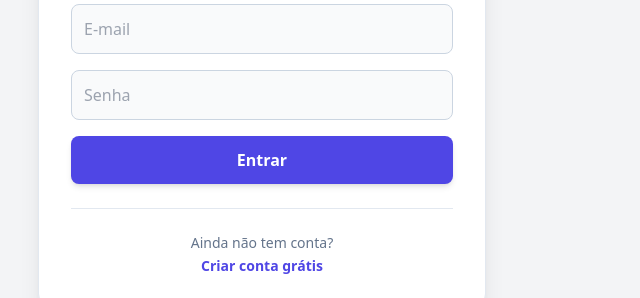
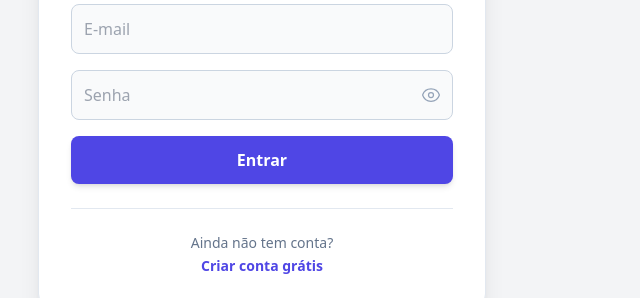
Before and after one commit to lucasfragadev/kard, a website: page public/login.html in a window 1280 px wide. Shown: the part 294-592 px from the top of the page, 378-1018 px from the left. Drawn offline with Linux system fonts and the light colour scheme.

Commit message:
feat: visualização de senha na página de login

```diff
--- a/public/login.html
+++ b/public/login.html
@@ -18,8 +18,17 @@
             <input type="email" id="email" placeholder="E-mail"
                 class="w-full bg-gray-50 dark:bg-slate-900 border border-slate-300 dark:border-slate-700 rounded-lg p-3 outline-none focus:ring-2 focus:ring-indigo-500 transition-colors" required>
 
-            <input type="password" id="password" placeholder="Senha"
-                class="w-full bg-gray-50 dark:bg-slate-900 border border-slate-300 dark:border-slate-700 rounded-lg p-3 outline-none focus:ring-2 focus:ring-indigo-500 transition-colors" required>
+            <div class="relative">
+                <input type="password" id="password" placeholder="Senha"
+                    class="w-full bg-gray-50 dark:bg-slate-900 border border-slate-300 dark:border-slate-700 rounded-lg p-3 pr-10 outline-none focus:ring-2 focus:ring-indigo-500 transition-colors" required>
+
+                <button type="button" onclick="togglePass('password', 'eye-icon-login')" class="absolute right-3 top-1/2 -translate-y-1/2 text-slate-400 hover:text-indigo-500">
+                    <svg id="eye-icon-login" xmlns="http://www.w3.org/2000/svg" fill="none" viewBox="0 0 24 24" stroke-width="1.5" stroke="currentColor" class="w-5 h-5">
+                        <path stroke-linecap="round" stroke-linejoin="round" d="M2.036 12.322a1.012 1.012 0 010-.639C3.423 7.51 7.36 4.5 12 4.5c4.638 0 8.573 3.007 9.963 7.178.07.207.07.431 0 .639C20.577 16.49 16.64 19.5 12 19.5c-4.638 0-8.573-3.007-9.963-7.178z" />
+                        <path stroke-linecap="round" stroke-linejoin="round" d="M15 12a3 3 0 11-6 0 3 3 0 016 0z" />
+                    </svg>
+                </button>
+            </div>
 
             <button type="submit" class="w-full bg-indigo-600 hover:bg-indigo-500 text-white py-3 rounded-lg font-bold transition-all shadow-md">Entrar</button>
         </form>
@@ -31,7 +40,8 @@
             <a href="registro.html" class="text-indigo-600 dark:text-indigo-400 hover:underline font-bold text-sm">Criar conta grátis</a>
         </div>
     </div>
+
     <script src="js/auth.js"></script>
     <script src="js/theme.js"></script>
-</body>
+    </body>
 </html>
```
